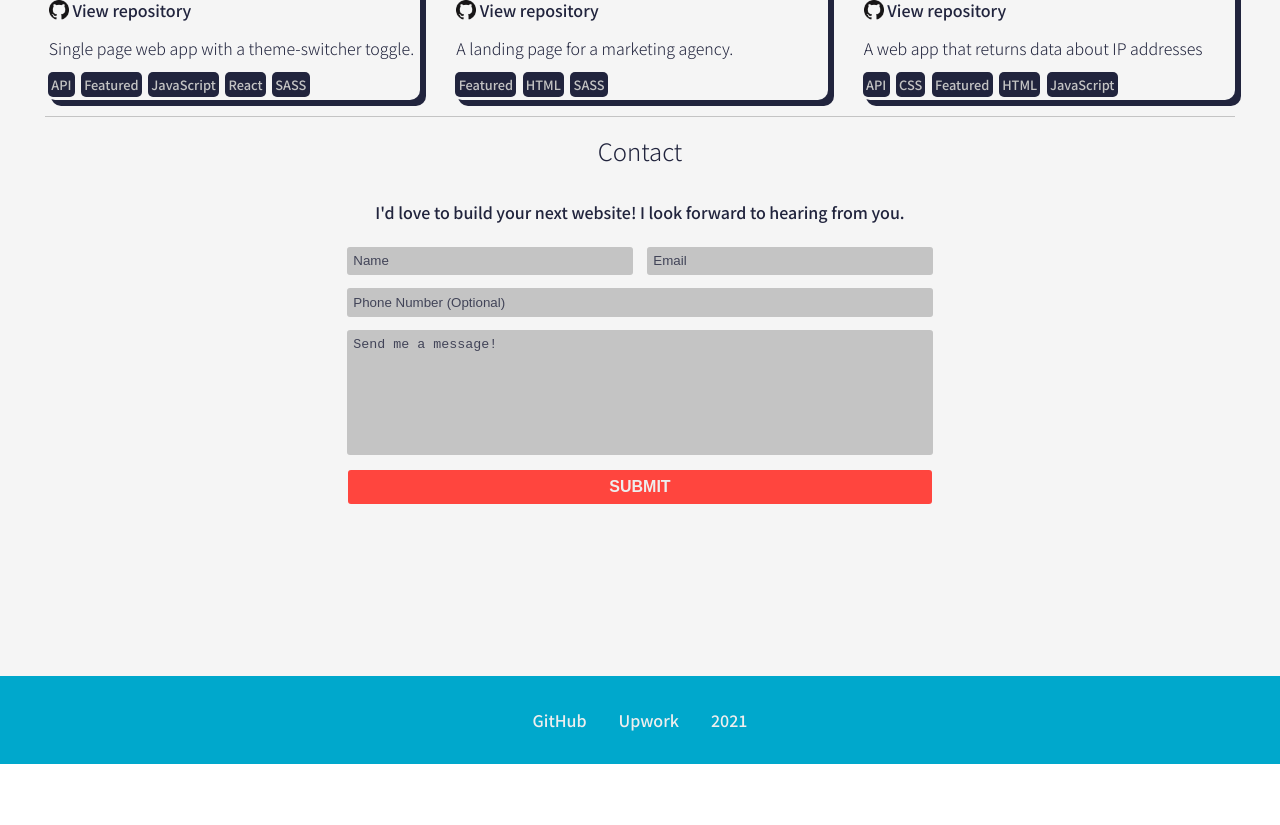
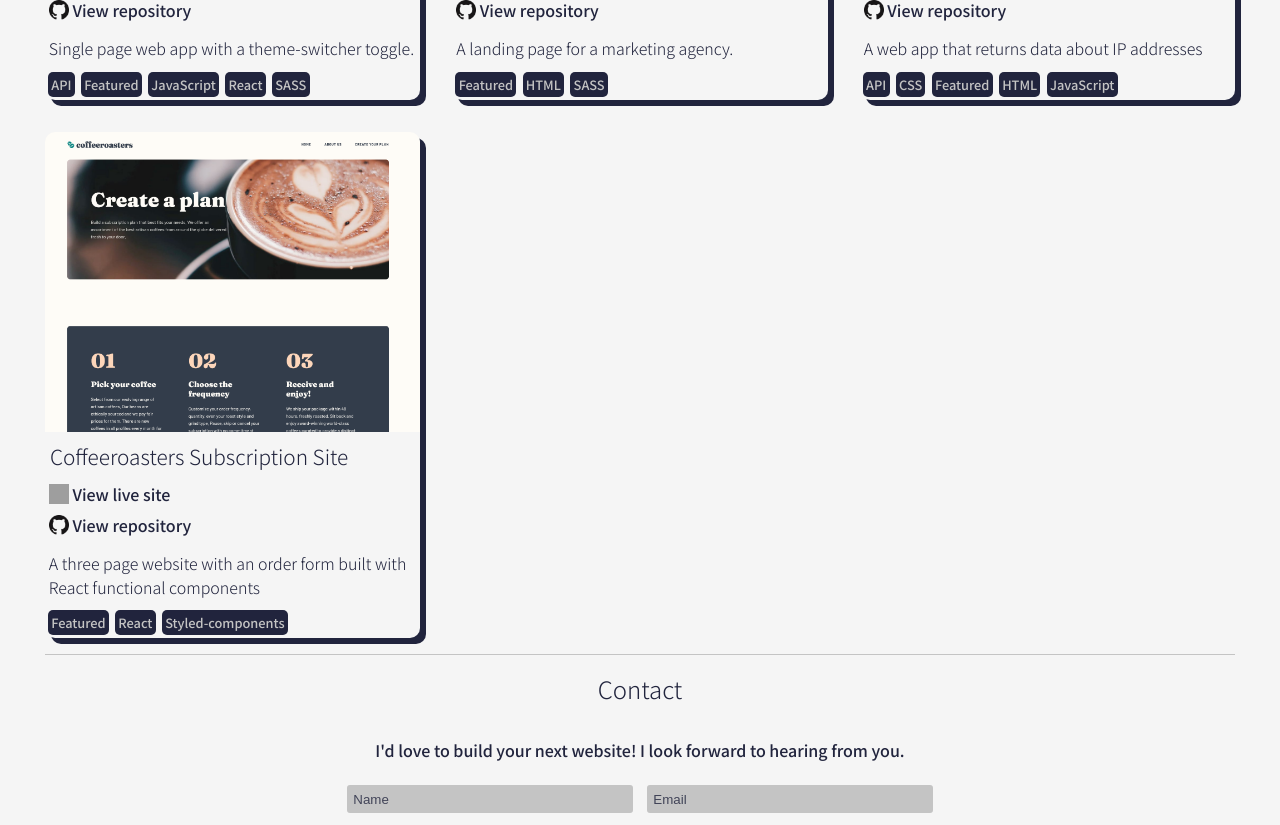
Before and after one commit to sweenejp/portfolio, a React (Create React App) app: page / in a window 1280 px wide. Shown: the part 940-1765 px from the top of the page. Before the commit the page ends 1704 px from the top, so only its background shows below. Built offline with nearby package versions, Linux system fonts and the light colour scheme; grey boxes are pictures that could not be loaded.

Commit message:
add coffeeroasters site

```diff
--- a/src/portfolioData.js
+++ b/src/portfolioData.js
@@ -102,6 +102,16 @@ const portfolioData = [
     display: true,
     tags: ["CSS", "HTML", "JavaScript", "API", "Featured"],
   },
+  {
+    title: "Coffeeroasters Subscription Site",
+    screenshot: "images/coffeeroasters-subscription-site.png",
+    description:
+      "A three page website with an order form built with React functional components",
+    gitRepo: "https://github.com/sweenejp/coffeeroasters-subscription-site",
+    liveSite: "https://jsweeney-coffeeroasters-subscription-site.netlify.app/",
+    display: true,
+    tags: ["React", "Styled-components", "Featured"],
+  },
 ];
 
 export default portfolioData;
```
Also changed, not shown: public/images/coffeeroasters-subscription-site.png (added).
